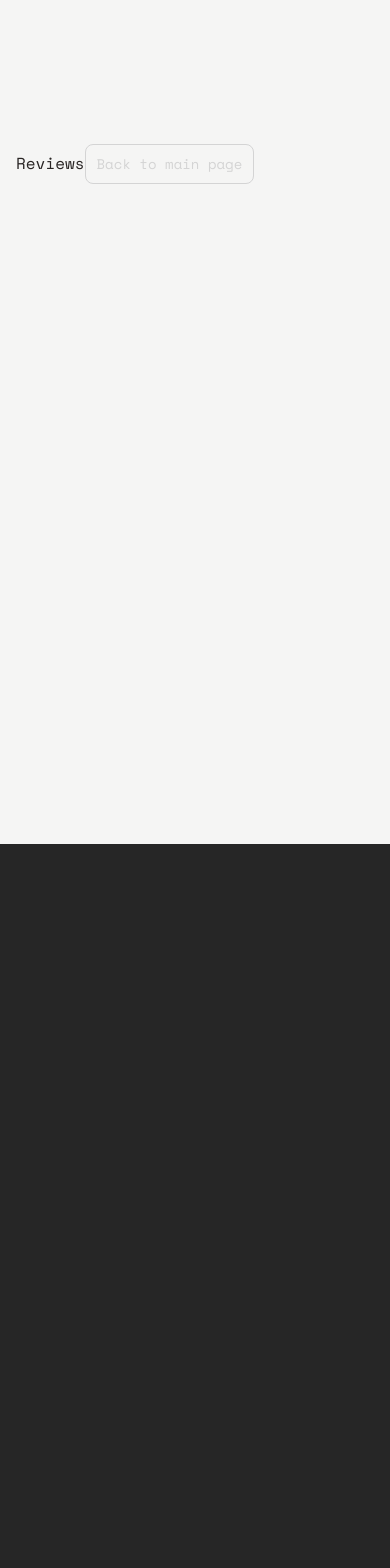
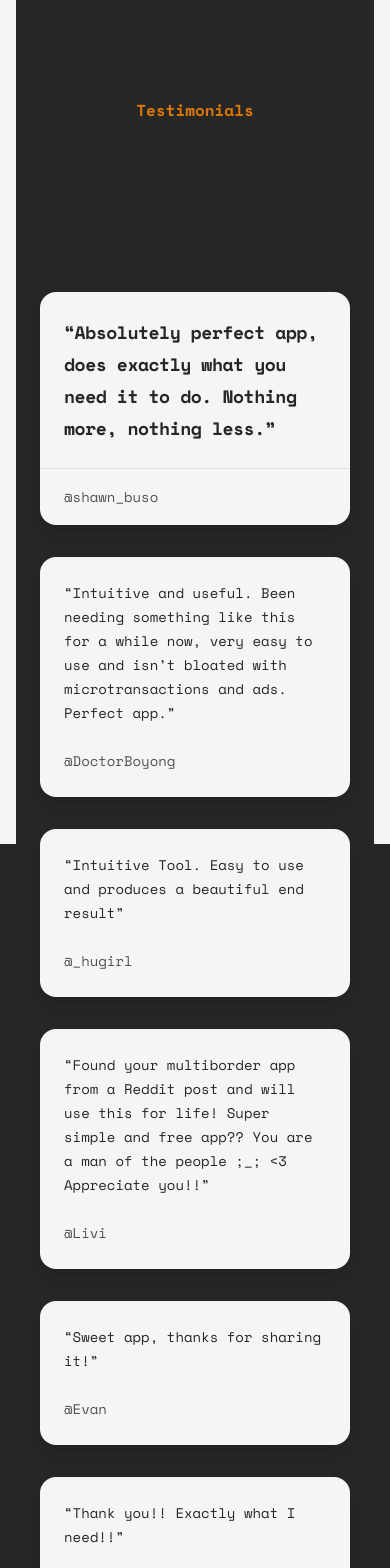
Before and after one commit to adamhp/multiborder-website, a Next.js app: page /reviews in a window 390 px wide. Shown: the top 1568 px of the page. Before the commit the page ends 844 px from the top, so only its background shows below. Built offline with nearby package versions, Linux system fonts and the light colour scheme; no server answers.

Commit message:
Add reviews; update sitemap

```diff
--- a/src/app/(main)/r/subscribed/page.tsx
+++ /dev/null
@@ -1,15 +0,0 @@
-import { Container } from "@/components/Container";
-import { Button } from "@/components/Button";
-
-export default function Subscribed() {
-  return (
-    <Container>
-      <div className="overflow-hidden py-20 sm:py-32 lg:pb-32 xl:pb-36 max-w-sm text-center mx-auto text-xl">
-        You have been successfully subscribed to our newsletter!
-      </div>
-      <Button href="/" variant="outline" className="mt-16">
-        Back to main page
-      </Button>
-    </Container>
-  );
-}
--- a/src/app/(main)/r/unconfirmed/page.tsx
+++ /dev/null
@@ -1,18 +0,0 @@
-import { Container } from "@/components/Container";
-import { NewsletterSignup } from "../../../../components/NewsletterSignup";
-import { Button } from "@/components/Button";
-
-export default function Subscribed() {
-  return (
-    <Container>
-      <div className="overflow-hidden py-20 sm:py-32 lg:pb-32 xl:pb-36 max-w-lg text-center mx-auto text-xl">
-        Hmm. 🤔 Looks like you didn’t successfully subscribe. If this was
-        unintentional, you can try again below! Otherwise, no worries.
-        <NewsletterSignup />
-        <Button href="/" variant="outline" className="mt-16">
-          Back to main page
-        </Button>
-      </div>
-    </Container>
-  );
-}
--- a/src/app/(main)/reviews/page.tsx
+++ b/src/app/(main)/reviews/page.tsx
@@ -1,15 +1,27 @@
-import { Container } from "@/components/Container";
-import { Button } from "@/components/Button";
+import { Button } from '@/components/Button';
+import { Container } from '@/components/Container';
+import { Reviews } from '@/components/Reviews';
+import { QrDownload } from '../../../components/QrDownload';
 
-export default function Reviews() {
+export default function ReviewsPage() {
   return (
     <Container>
-      <div className="overflow-hidden py-20 sm:py-32 lg:pb-32 xl:pb-36">
-        Reviews
-        <Button href="/" variant="outline" className="mt-16">
-          Back to main page
-        </Button>
-      </div>
+      <section
+        id='reviews'
+        aria-label='Reviews'
+        className='bg-stone-800 md:pt-8 pb-12 sm:pb-32'
+      >
+        <Reviews />
+        <Container className='hidden md:mt-20 md:block'></Container>
+        <div className='hidden md:block mt-24 w-min mx-auto'>
+          <QrDownload />
+        </div>
+        <div className='flex flex-row items-center justify-center'>
+          <Button href='/' variant='outline' className='mt-16'>
+            Back to main page
+          </Button>
+        </div>
+      </section>
     </Container>
   );
 }
--- a/src/app/globals.css
+++ b/src/app/globals.css
@@ -3,13 +3,13 @@
 @tailwind utilities;
 
 :root {
-  --foreground: oklch(26.8% 0.007 34.298);
+  --foreground: rgb(38 38 38 / var(--tw-bg-opacity));
   --background: oklch(97% 0.001 106.424);
 }
 
 @media (prefers-color-scheme: dark) {
   :root {
-    --background: oklch(26.8% 0.007 34.298);
+    --background: rgb(38 38 38 / var(--tw-bg-opacity));
     --foreground: oklch(97% 0.001 106.424);
   }
 }
--- /dev/null
+++ b/src/app/sitemap.ts
@@ -0,0 +1,48 @@
+import type { MetadataRoute } from 'next';
+
+export default function sitemap(): MetadataRoute.Sitemap {
+  return [
+    {
+      url: 'https://www.multiborder.io',
+      lastModified: new Date(),
+      changeFrequency: 'monthly',
+      priority: 0.5,
+    },
+    {
+      url: 'https://apps.apple.com/app/apple-store/id6473557515?pt=126773719&ct=website&mt=8',
+      lastModified: new Date(),
+      changeFrequency: 'monthly',
+      priority: 0.5,
+    },
+    {
+      url: 'https://www.multiborder.io/reviews',
+      lastModified: new Date(),
+      changeFrequency: 'monthly',
+      priority: 0.1,
+    },
+    {
+      url: 'https://www.multiborder.io/features',
+      lastModified: new Date(),
+      changeFrequency: 'monthly',
+      priority: 0.1,
+    },
+    {
+      url: 'https://www.multiborder.io/support',
+      lastModified: new Date(),
+      changeFrequency: 'monthly',
+      priority: 0.1,
+    },
+    {
+      url: 'https://www.multiborder.io/feedback',
+      lastModified: new Date(),
+      changeFrequency: 'yearly',
+      priority: 0.1,
+    },
+    {
+      url: 'https://www.multiborder.io/about',
+      lastModified: new Date(),
+      changeFrequency: 'yearly',
+      priority: 0.1,
+    },
+  ];
+}
--- a/src/components/Features.tsx
+++ b/src/components/Features.tsx
@@ -1,8 +1,8 @@
 'use client';
 
-import { Fragment, useEffect, useRef, useState } from 'react';
 import { Tab, TabGroup, TabList, TabPanel, TabPanels } from '@headlessui/react';
 import clsx from 'clsx';
+import { Fragment, useEffect, useRef, useState } from 'react';
 import { useDebouncedCallback } from 'use-debounce';
 
 import { AppScreen } from '@/components/AppScreen';
@@ -10,8 +10,8 @@ import { CircleBackground } from '@/components/CircleBackground';
 import { Container } from '@/components/Container';
 import { PhoneFrame } from '@/components/PhoneFrame';
 import { motion } from 'framer-motion';
+import { Button } from './Button';
 import { QrDownload } from './QrDownload';
-import { Button } from './Button';
 
 const features = [
   {
@@ -325,7 +325,7 @@ export function PrimaryFeatures() {
   return (
     <section
       id='features'
-      aria-label='Features for investing all your money'
+      aria-label='Features'
       className='bg-stone-800 md:pt-8 pb-12 sm:pb-32'
     >
       <Container>
--- /dev/null
+++ b/src/components/Reviews.tsx
@@ -0,0 +1,123 @@
+import classNames from 'clsx';
+
+const featuredTestimonial = {
+  body: 'Absolutely perfect app, does exactly what you need it to do. Nothing more, nothing less.',
+  author: {
+    handle: 'shawn_buso',
+  },
+};
+const testimonials = [
+  [
+    [
+      {
+        body: 'Intuitive and useful. Been needing something like this for a while now, very easy to use and isn’t bloated with microtransactions and ads. Perfect app.',
+        author: {
+          handle: 'DoctorBoyong',
+        },
+      },
+      {
+        body: 'Intuitive Tool. Easy to use and produces a beautiful end result',
+        author: {
+          handle: '_hugirl',
+        },
+      },
+    ],
+    [
+      {
+        body: 'Found your multiborder app from a Reddit post and will use this for life! Super simple and free app?? You are a man of the people ;_; <3 Appreciate you!!',
+        author: {
+          handle: 'Livi',
+        },
+      },
+    ],
+  ],
+  [
+    [
+      {
+        body: 'Sweet app, thanks for sharing it!',
+        author: {
+          handle: 'Evan',
+        },
+      },
+    ],
+    [
+      {
+        body: 'Thank you!! Exactly what I need!!',
+        author: {
+          handle: 'Tom',
+        },
+      },
+      {
+        body: 'This is exactly what I needed without all the extra features I won’t use! Thank you!',
+        author: {
+          handle: 'Jenna',
+        },
+      },
+    ],
+  ],
+];
+
+export function Reviews() {
+  return (
+    <div className='relative isolate pt-24 pb-32 sm:pt-32'>
+      <div className='mx-auto max-w-7xl px-6 lg:px-8'>
+        <div className='mx-auto max-w-2xl text-center'>
+          <h2 className='text-base/7 font-semibold text-amber-600 dark:text-amber-600'>
+            Testimonials
+          </h2>
+          <p className='mt-2 text-4xl tracking-tight text-balance text-stone-800 sm:text-5xl dark:text-white'>
+            Read the reviews
+          </p>
+        </div>
+        <div className='mx-auto mt-16 grid max-w-2xl grid-cols-1 grid-rows-1 gap-8 text-sm/6 text-stone-800 sm:mt-20 sm:grid-cols-2 xl:mx-0 xl:max-w-none xl:grid-flow-col xl:grid-cols-4 dark:text-stone-100'>
+          <figure className='rounded-2xl bg-stone-100 shadow-lg ring-1 ring-stone-800/5 sm:col-span-2 xl:col-start-2 xl:row-end-1 dark:bg-stone-800/75 dark:shadow-none dark:ring-white/10'>
+            <blockquote className='p-6 text-lg font-semibold tracking-tight text-stone-800 sm:p-12 sm:text-xl/8 dark:text-white'>
+              <p>{`“${featuredTestimonial.body}”`}</p>
+            </blockquote>
+            <figcaption className='flex flex-wrap items-center gap-x-4 gap-y-4 border-t border-stone-800/10 px-6 py-4 sm:flex-nowrap dark:border-white/10'>
+              <div className='flex-auto'>
+                <div className='text-stone-600 dark:text-stone-400'>{`@${featuredTestimonial.author.handle}`}</div>
+              </div>
+            </figcaption>
+          </figure>
+          {testimonials.map((columnGroup, columnGroupIdx) => (
+            <div
+              key={columnGroupIdx}
+              className='space-y-8 xl:contents xl:space-y-0'
+            >
+              {columnGroup.map((column, columnIdx) => (
+                <div
+                  key={columnIdx}
+                  className={classNames(
+                    (columnGroupIdx === 0 && columnIdx === 0) ||
+                      (columnGroupIdx === testimonials.length - 1 &&
+                        columnIdx === columnGroup.length - 1)
+                      ? 'xl:row-span-2'
+                      : 'xl:row-start-1',
+                    'space-y-8',
+                  )}
+                >
+                  {column.map((testimonial) => (
+                    <figure
+                      key={testimonial.author.handle}
+                      className='rounded-2xl bg-stone-100 p-6 shadow-lg ring-1 ring-stone-800/5 dark:bg-stone-800/75 dark:shadow-none dark:ring-white/10'
+                    >
+                      <blockquote className='text-stone-800 dark:text-white'>
+                        <p>{`“${testimonial.body}”`}</p>
+                      </blockquote>
+                      <figcaption className='mt-6 flex items-center gap-x-4'>
+                        <div>
+                          <div className='text-stone-600 dark:text-stone-400'>{`@${testimonial.author.handle}`}</div>
+                        </div>
+                      </figcaption>
+                    </figure>
+                  ))}
+                </div>
+              ))}
+            </div>
+          ))}
+        </div>
+      </div>
+    </div>
+  );
+}
--- a/src/constants.ts
+++ b/src/constants.ts
@@ -2,8 +2,8 @@ export const appUrl =
   'https://apps.apple.com/app/apple-store/id6473557515?pt=126773719&ct=website&mt=8';
 export const nav = [
   ['Download', appUrl],
+  ['Reviews', '/reviews'],
   ['Features', '/features'],
-  // ['Reviews', '/reviews'],
   ['Support', '/support'],
   ['Feedback', '/feedback'],
   ['About', '/about'],
```
